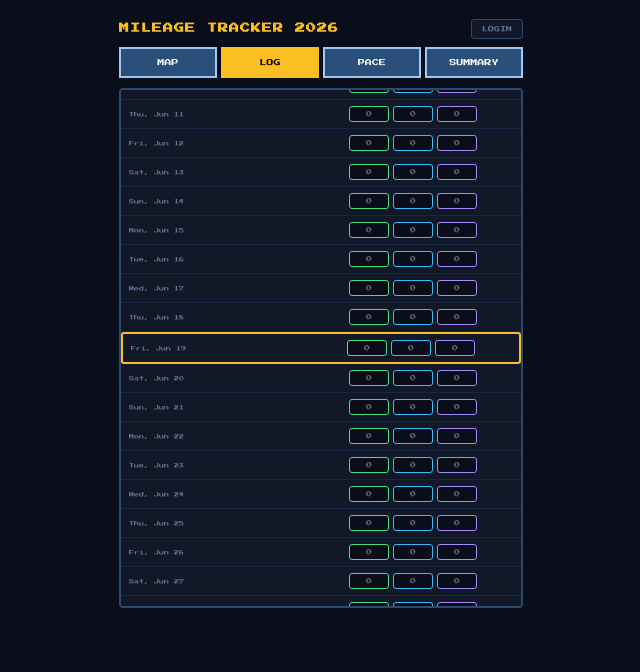
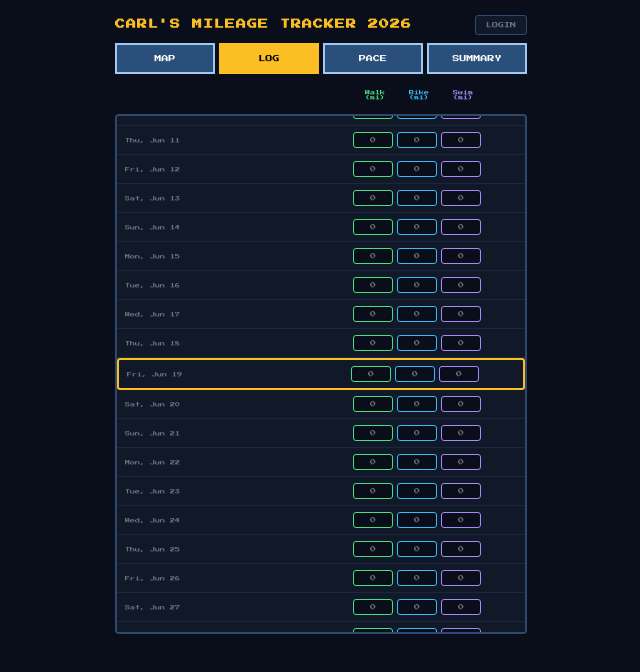
Before and after one commit to carlfillerup/mileage-tracker, a React (Vite) app: page / in a window 1280 px wide. Both pictures are taken after a click on the button "LOG". Shown: the top 672 px of the page, without its empty margins (319-959 px from the left). Built offline with nearby package versions, Linux system fonts and the light colour scheme; no server answers; the database is empty.

Commit message:
update labels and title

```diff
--- a/src/App.jsx
+++ b/src/App.jsx
@@ -127,7 +127,7 @@ export default function App() {
   return (
     <div className="app">
       <div className="app-header">
-        <h1 className="app-title">MILEAGE TRACKER 2026</h1>
+        <h1 className="app-title">CARL'S MILEAGE TRACKER 2026</h1>
         <div className="auth-area">
           {isOwner ? (
             <button className="auth-btn" onClick={handleLogout}>LOGOUT</button>
--- a/src/index.css
+++ b/src/index.css
@@ -32,5 +32,5 @@ body {
   image-rendering: pixelated;
   max-width: 420px;
   margin: 0 auto;
-  padding: 8px;
+  padding: 4px;
 }
--- a/src/screens/LogScreen.css
+++ b/src/screens/LogScreen.css
@@ -3,6 +3,24 @@
   flex-direction: column;
   gap: 8px;
 }
+
+.log-header {
+  display: flex;
+  align-items: center;
+  justify-content: space-between;
+  padding: 6px 8px;
+  gap: 6px;
+}
+
+.col-header {
+  width: 40px;
+  font-size: 5px;
+  text-align: center;
+}
+
+.walk-header { color: #4ade80; }
+.bike-header { color: #38bdf8; }
+.swim-header { color: #a78bfa; }
 
 .log-list {
   max-height: 65vh;
--- a/src/screens/LogScreen.jsx
+++ b/src/screens/LogScreen.jsx
@@ -26,6 +26,15 @@ export default function LogScreen({ entries, updateEntry, saveAll, saving, readO
 
   return (
     <div className="log-screen">
+      <div className="log-header">
+        <span className="log-date"></span>
+        <div className="log-inputs">
+          <span className="col-header walk-header">Walk (mi)</span>
+          <span className="col-header bike-header">Bike (mi)</span>
+          <span className="col-header swim-header">Swim (mi)</span>
+          <span className="log-total"></span>
+        </div>
+      </div>
       <div className="log-list">
         {ALL_DATES.map(date => {
           const key = dateToKey(date)
--- a/src/screens/MapScreen.jsx
+++ b/src/screens/MapScreen.jsx
@@ -68,40 +68,15 @@ export default function MapScreen({ totals }) {
         {WAYPOINTS.map((wp, i) => (
           <g key={i}>
             <circle cx={wp.x} cy={wp.y} r={wp.dotSize} fill={wp.color} />
-            {wp.labelBox ? (
-              <g>
-                <rect
-                  x={wp.x - (wp.tag ? 38 : 30)}
-                  y={wp.y + 8}
-                  width={wp.tag ? 76 : 60}
-                  height={14}
-                  fill="var(--panel)"
-                  stroke={wp.labelColor}
-                  strokeWidth="1"
-                  rx="2"
-                />
-                <text
-                  x={wp.x}
-                  y={wp.y + 18}
-                  fill={wp.labelColor}
-                  fontSize="4"
-                  fontFamily="'Press Start 2P'"
-                  textAnchor="middle"
-                >
-                  {wp.tag ? `${wp.tag} / ${wp.label}` : wp.label}
-                </text>
-              </g>
-            ) : (
             <text
               x={wp.x + 6}
               y={wp.y + 3}
-                fill="var(--muted)"
+              fill={wp.color}
               fontSize="4"
               fontFamily="'Press Start 2P'"
             >
               {wp.label}
             </text>
-            )}
           </g>
         ))}
 
--- a/src/utils.js
+++ b/src/utils.js
@@ -3,14 +3,14 @@ export const YEAR = 2026
 export const TOTAL_DAYS = 365
 
 export const WAYPOINTS = [
-  { x: 291, y: 46, label: 'Layton, UT', tag: 'START', color: 'var(--green)', dotSize: 5, labelBox: true, labelColor: 'var(--green)' },
-  { x: 298, y: 65, label: 'Provo', color: 'var(--muted)', dotSize: 3 },
-  { x: 255, y: 139, label: 'St. George', color: 'var(--muted)', dotSize: 3 },
-  { x: 220, y: 161, label: 'Las Vegas', color: 'var(--yellow)', dotSize: 4, labelBox: true, labelColor: 'var(--yellow)' },
-  { x: 200, y: 183, label: 'Baker', color: 'var(--blue)', dotSize: 3 },
-  { x: 178, y: 191, label: 'Barstow', color: 'var(--blue)', dotSize: 3 },
-  { x: 172, y: 210, label: 'San Bernardino', color: 'var(--blue)', dotSize: 3 },
-  { x: 165, y: 226, label: 'San Clemente, CA', tag: 'GOAL', color: 'var(--yellow)', dotSize: 5, labelBox: true, labelColor: 'var(--yellow)' },
+  { x: 291, y: 46, label: 'START: HOME / LAYTON, UT', color: '#4ade80', dotSize: 5 },
+  { x: 298, y: 65, label: 'Provo', color: '#38bdf8', dotSize: 3 },
+  { x: 255, y: 139, label: 'St. George', color: '#38bdf8', dotSize: 3 },
+  { x: 220, y: 161, label: 'Las Vegas', color: '#38bdf8', dotSize: 4 },
+  { x: 200, y: 183, label: 'Baker', color: '#38bdf8', dotSize: 3 },
+  { x: 178, y: 191, label: 'Barstow', color: '#38bdf8', dotSize: 3 },
+  { x: 172, y: 210, label: 'San Bernardino', color: '#38bdf8', dotSize: 3 },
+  { x: 165, y: 226, label: 'GOAL: SAN CLEMENTE, CA', color: '#fbbf24', dotSize: 5 },
 ]
 
 export function getDayOfYear(date = new Date()) {
```
Lines whose indentation alone changed are shown as unchanged.
